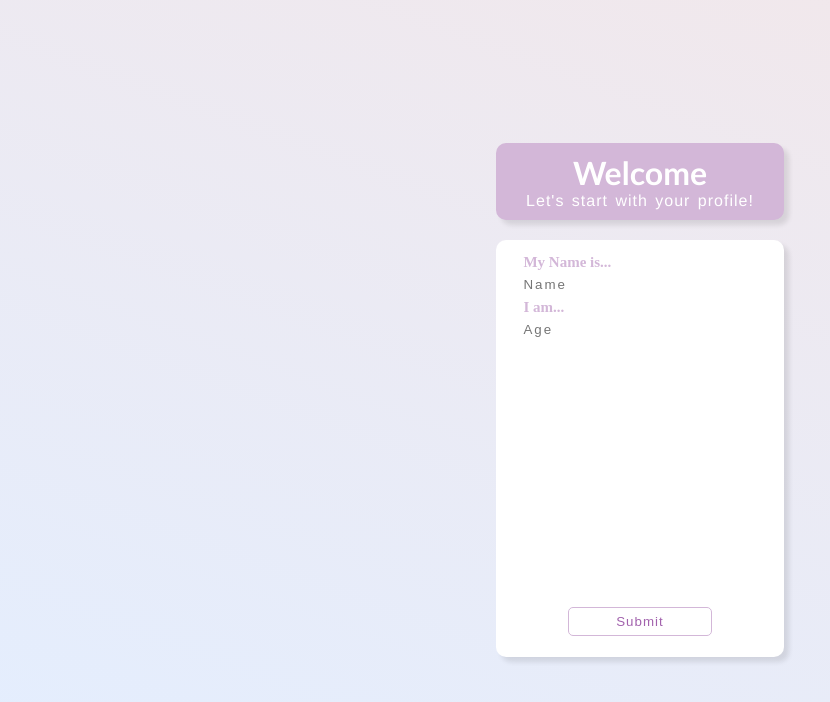
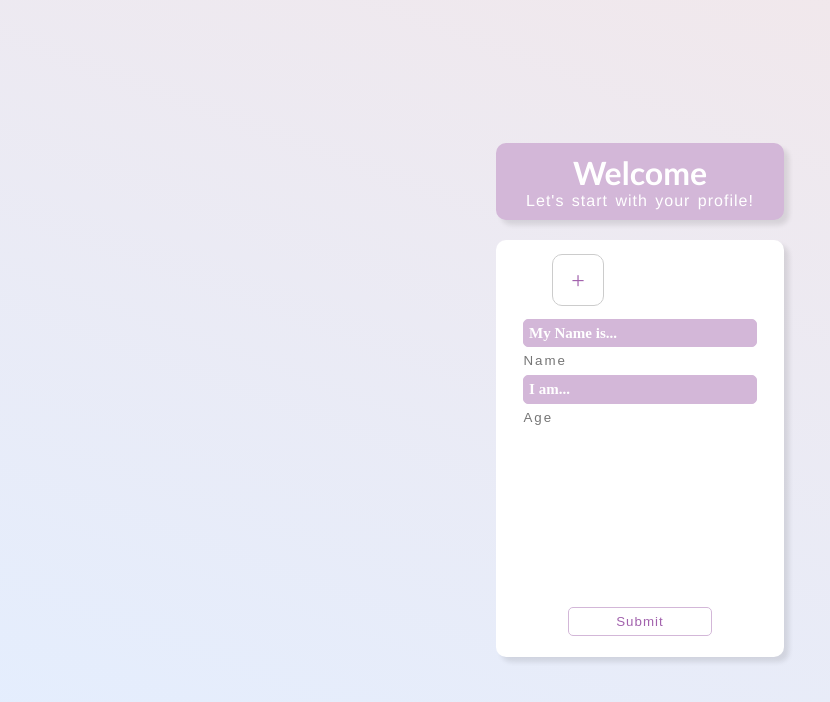
Before and after one commit to KwokSC/pmp_react, a React (Create React App) app: page /start in a window 1280 px wide. Shown: the top 702 px of the page, without its empty margins (0-830 px from the left). Built offline with nearby package versions, Linux system fonts and the light colour scheme.

Commit message:
28 July 2023

```diff
--- /dev/null
+++ b/src/components/Profile/InputArea.css
@@ -0,0 +1,35 @@
+.profile-input-area {
+    width: 90%;
+}
+
+.profile-input-area h2 {
+    background-color: #d3b7d8;
+    border-radius: 5px;
+    border: #d3b7d8 solid 1px;
+    font-size: 15px;
+    color: #fff;
+    padding: 2%;
+}
+
+.profile-input-area input {
+    background-color: transparent;
+    width: 100%;
+    color: #fff;
+    border: none;
+    border-bottom: 1px solid rgba(255, 255, 255, 0.4);
+    padding: 3px 0;
+    text-indent: 0px;
+    margin: 3px 0;
+    letter-spacing: 2px;
+}
+
+.profile-input-area input:focus {
+    color: #a262ad;
+    outline: none;
+    border-bottom: 1px solid #a262ad;
+    transition: 0.5s;
+}
+
+.profile-input-area input:focus:placeholder {
+    opacity: 0;
+}
--- a/src/components/Profile/InputArea.js
+++ b/src/components/Profile/InputArea.js
@@ -1,3 +1,5 @@
+import "./InputArea.css"
+
 export default function InputArea({title, placeholder}) {
     return (
         <div className="profile-input-area">
--- /dev/null
+++ b/src/components/Profile/PhotoUploader.css
@@ -0,0 +1,28 @@
+.grid {
+    display: grid;
+    grid-template-columns: repeat(3, 1fr);
+    /* Adjust the number of columns as needed */
+    gap: 10px;
+    /* Adjust the gap between items */
+    margin-bottom: 5%;
+}
+
+/* Style the individual photo upload slots */
+.upload-slot {
+    background-color:transparent;
+    border-radius: 10px;
+    border-color: #a262ad;
+    color: #a262ad;
+    width: 50px;
+    aspect-ratio: 1/1;
+    border: 1px solid #ccc;
+    display: flex;
+    align-items: center;
+    justify-content: center;
+    font-size: 24px;
+    cursor: pointer;
+}
+
+.upload-slot:hover{
+    box-shadow: 2px 2px 2px rgba(0, 0, 0, 0.1);
+}
--- /dev/null
+++ b/src/components/Profile/PhotoUploader.js
@@ -0,0 +1,51 @@
+import { useState } from "react";
+import "./PhotoUploader.css"
+
+export default function PhotoUploader(){
+
+    const [uploadedPhotos, setUploadedPhotos] = useState([])
+
+    const handleFileSelect = (event) => {
+        const files = event.target.files;
+        const newPhotos = [];
+
+        for (const file of files) {
+          const reader = new FileReader();
+          reader.onload = function (event) {
+            newPhotos.push(event.target.result);
+            if (newPhotos.length === files.length) {
+              setUploadedPhotos([...uploadedPhotos, ...newPhotos]);
+            }
+          };
+          reader.readAsDataURL(file);
+        }
+      };
+
+      return (
+        <div className="grid">
+          <input
+            type="file"
+            id="fileInput"
+            multiple
+            style={{ display: 'none' }}
+            onChange={handleFileSelect}
+          />
+
+          {uploadedPhotos.map((imageUrl, index) => (
+            <div
+              key={index}
+              className="upload-slot"
+              style={{ backgroundImage: `url('${imageUrl}')` }}
+            />
+          ))}
+
+          <div
+            className="upload-slot"
+            onClick={() => document.getElementById('fileInput').click()}
+          >
+            +
+          </div>
+        </div>
+      );
+
+}
--- a/src/pages/StartPage.css
+++ b/src/pages/StartPage.css
@@ -23,38 +23,6 @@
     word-spacing: 2px;
 }
 
-.profile-input-area {
-    width: 90%;
-}
-
-.profile-input-area h2 {
-    font-size: 15px;
-    color: #d3b7d8;
-}
-
-.profile-input-area input {
-    background-color: transparent;
-    width: 100%;
-    color: #fff;
-    border: none;
-    border-bottom: 1px solid rgba(255, 255, 255, 0.4);
-    padding: 3px 0;
-    text-indent: 0px;
-    margin: 3px 0;
-    letter-spacing: 2px;
-}
-
-.profile-input-area input:focus {
-    color: #a262ad;
-    outline: none;
-    border-bottom: 1px solid #a262ad;
-    transition: 0.5s;
-}
-
-.profile-input-area input:focus:placeholder {
-    opacity: 0;
-}
-
 .submit-button {
     position: absolute;
     width: 50%;
--- a/src/pages/StartPage.js
+++ b/src/pages/StartPage.js
@@ -1,4 +1,5 @@
 import InputArea from "../components/Profile/InputArea"
+import PhotoUploader from "../components/Profile/PhotoUploader"
 import "./StartPage.css"
 
 export default function StartPage() {
@@ -10,6 +11,7 @@ export default function StartPage() {
                 <p>Let's start with your profile!</p>
             </div>
             <div className="container">
+                <PhotoUploader/>
                 <InputArea title="My Name is..." placeholder="Name" />
                 <InputArea title="I am..." placeholder="Age" />
                 <button className="submit-button">Submit</button>
```
